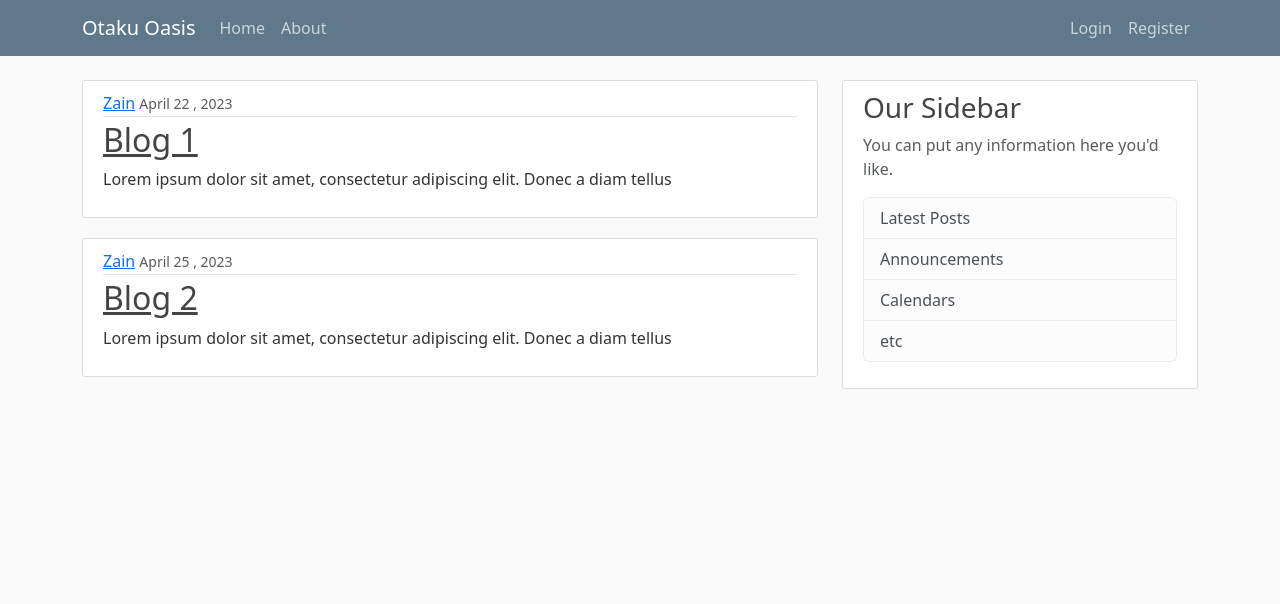
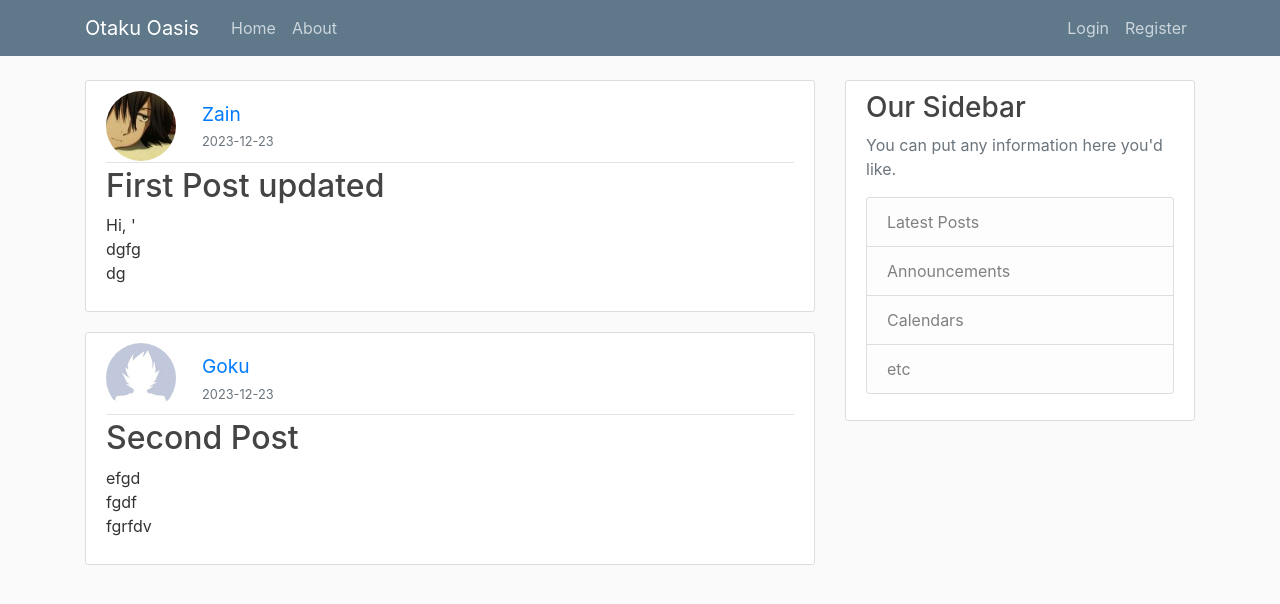
Before and after one commit to Baaqar-007/Blog_007, a Flask app: page / in a window 1280 px wide. Shown: the top 604 px of the page. Run offline with Flask 3, Linux system fonts and the light colour scheme; some libraries are stand-ins or nearby versions.

Commit message:
Add create, update and delete functionality for posts.

```diff
--- a/application/routes.py
+++ b/application/routes.py
@@ -1,34 +1,18 @@
 import secrets
 import os
 from PIL import Image
-from flask import  render_template , flash, redirect , url_for , request
-from application.forms import RegistrationForm, LoginForm, UpdateAccountForm
+from flask import  render_template , flash, redirect , url_for , request, abort
+from application.forms import RegistrationForm, LoginForm, UpdateAccountForm, PostForm
 from application.models import User, Post
 from application import app, db ,bcrypt
 from flask_login import login_user , current_user, logout_user, login_required
 
 
-# list of sample blog posts
-posts = [
-    {
-        'author' : 'Zain',
-        'title' : 'Blog 1',
-        'content' : '''Lorem ipsum dolor sit amet, consectetur adipiscing elit. Donec a diam tellus''',
-        'date_posted' : 'April 22 , 2023'
-    }
-    ,
-    {
-        'author' : 'Zain',
-        'title' : 'Blog 2',
-        'content' : '''Lorem ipsum dolor sit amet, consectetur adipiscing elit. Donec a diam tellus''',
-        'date_posted' : 'April 25 , 2023'
-    }
-]
-
 # define home route
 @app.route('/')
 @app.route('/home')
 def home():
+    posts = Post.query.all()
     return render_template('home.html', posts=posts)
 
 # define about route
@@ -101,3 +85,50 @@ def account():
         form.email.data = current_user.email
     image_file = url_for('static', filename = 'profile_pics/' + current_user.image_file)
     return render_template('account.html', title = "Account", image_file=image_file, form=form)
+
+@app.route("/post/new", methods =["GET", "POST"])
+@login_required
+def new_post():
+    form = PostForm()
+    if form.validate_on_submit():
+        post = Post(title = form.title.data, content = form.content.data, author =current_user )
+        db.session.add(post)
+        db.session.commit()
+        flash("You post has been created!", 'success')
+        return redirect(url_for('home'))
+    return render_template('create_post.html', title = "New Post", form = form,  legend = 'New Post')
+
+@app.route("/post/<int:post_id>")
+def post(post_id):
+    post = Post.query.get_or_404(post_id)
+    return render_template('post.html', title = post.title, post=post)
+
+@app.route("/post/<int:post_id>/update", methods =["GET", "POST"])
+@login_required
+def update_post(post_id):
+    post = Post.query.get_or_404(post_id)
+    if post.author != current_user:
+        abort(403)
+    form = PostForm()
+    if form.validate_on_submit():
+        post.title = form.title.data
+        post.content = form.content.data
+        db.session.commit()
+        flash("Your post has been updated!", "success")
+        return redirect(url_for('post', post_id = post.id))
+    elif request.method =='GET':
+        form.title.data = post.title
+        form.content.data = post.content
+    return render_template('create_post.html', title = "Update Post",
+                           form = form, legend = 'Update Post')
+
+@app.route("/post/<int:post_id>/delete", methods =["POST"])
+@login_required
+def delete_post(post_id):
+    post = Post.query.get_or_404(post_id)
+    if post.author != current_user:
+        abort(403)
+    db.session.delete(post)
+    db.session.commit()
+    flash("Your post has been deleted!", "success")
+    return redirect(url_for('home'))
--- a/application/templates/home.html
+++ b/application/templates/home.html
@@ -4,12 +4,16 @@
     {% for post in posts %}
         <article class="media content-section">
             <div class="media-body">
-            <div class="article-metadata">
-                <a class="mr-2" href="#">{{ post.author }}</a>
-                <small class="text-muted">{{ post.date_posted }}</small>
-            </div>
-            <h2><a class="article-title" href="#">{{ post.title }}</a></h2>
-            <p class="article-content">{{ post.content }}</p>
+                <div class="article-metadata" style="display: flex; align-items: center;">
+                    <img class ="rounded-circle article-img" src="{{url_for('static', filename ='profile_pics/'+ post.author.image_file)}}" style="width: 70px; height: 70px;">
+                    <div style="margin-left: 10px;">
+                        <a class="mr-2" style="font-size:larger; text-decoration: none; margin-top: 10px;" href="#">{{post.author.username }}</a>
+                        <br>
+                        <small class="text-muted">{{ post.date_posted.strftime('%Y-%m-%d') }}</small>
+                    </div>
+                </div>
+                <h2><a class="article-title" style="text-decoration: none;" href="{{url_for('post', post_id=post.id)}}">{{ post.title }}</a></h2>
+                <p class="article-content">{{ post.content }}</p>
             </div>
         </article>
     {% endfor %}
--- a/application/templates/layout.html
+++ b/application/templates/layout.html
@@ -1,10 +1,16 @@
 <!DOCTYPE html>
-<html lang="en">
+<html>
 <head>
-    <meta charset="UTF-8">
-    <meta name="viewport" content="width=device-width, initial-scale=1.0">
-    <link href="https://cdn.jsdelivr.net/npm/bootstrap@5.3.2/dist/css/bootstrap.min.css" rel="stylesheet" integrity="sha384-T3c6CoIi6uLrA9TneNEoa7RxnatzjcDSCmG1MXxSR1GAsXEV/Dwwykc2MPK8M2HN" crossorigin="anonymous">
-    <link rel="stylesheet" type="text/css" href="{{ url_for('static', filename='main.css') }}">        {% if title %}
+    <!-- Required meta tags -->
+    <meta charset="utf-8">
+    <meta name="viewport" content="width=device-width, initial-scale=1, shrink-to-fit=no">
+
+    <!-- Bootstrap CSS -->
+    <link rel="stylesheet" href="https://maxcdn.bootstrapcdn.com/bootstrap/4.0.0/css/bootstrap.min.css" integrity="sha384-Gn5384xqQ1aoWXA+058RXPxPg6fy4IWvTNh0E263XmFcJlSAwiGgFAW/dAiS6JXm" crossorigin="anonymous">
+
+    <link rel="stylesheet" type="text/css" href="{{ url_for('static', filename='main.css') }}">
+
+    {% if title %}
         <title>Otaku Oasis - {{ title }}</title>
     {% else %}
         <title>Otaku Oasis</title>
@@ -19,32 +25,32 @@
             <span class="navbar-toggler-icon"></span>
           </button>
           <div class="collapse navbar-collapse" id="navbarToggle">
-              <div class="navbar-nav ml-auto">
-                <a class="nav-item nav-link" href="/home">Home</a>
-                <a class="nav-item nav-link" href="/about">About</a>
+            <div class="navbar-nav mr-auto">
+              <a class="nav-item nav-link" href="{{ url_for('home') }}">Home</a>
+              <a class="nav-item nav-link" href="{{ url_for('about') }}">About</a>
             </div>
             <!-- Navbar Right Side -->
-              <div class="navbar-nav ms-auto">
+            <div class="navbar-nav">
               {% if current_user.is_authenticated %}
-                  <a class="nav-item nav-link" href="/account">Account</a>
-                  <a class="nav-item nav-link" href="/logout">Logout</a>
+                <a class="nav-item nav-link" href="{{ url_for('new_post') }}">New Post</a>
+                <a class="nav-item nav-link" href="{{ url_for('account') }}">Account</a>
+                <a class="nav-item nav-link" href="{{ url_for('logout') }}">Logout</a>
               {% else %}
-                  <a class="nav-item nav-link" href="/login">Login</a>
-                  <a class="nav-item nav-link" href="/register">Register</a>
+                <a class="nav-item nav-link" href="{{ url_for('login') }}">Login</a>
+                <a class="nav-item nav-link" href="{{ url_for('register') }}">Register</a>
               {% endif %}
             </div>
           </div>
         </div>
       </nav>
     </header>
-
     <main role="main" class="container">
       <div class="row">
         <div class="col-md-8">
           {% with messages = get_flashed_messages(with_categories=true) %}
             {% if messages %}
               {% for category, message in messages %}
-                  <div class="alert alert-{{ category }}" role="alert">
+                <div class="alert alert-{{ category }}">
                   {{ message }}
                 </div>
               {% endfor %}
@@ -52,7 +58,7 @@
           {% endwith %}
           {% block content %}{% endblock %}
         </div>
-          <div class="col-md-4 ">
+        <div class="col-md-4">
           <div class="content-section">
             <h3>Our Sidebar</h3>
             <p class='text-muted'>You can put any information here you'd like.
@@ -67,8 +73,12 @@
         </div>
       </div>
     </main>
-    <script src="https://cdn.jsdelivr.net/npm/bootstrap@5.3.2/dist/js/bootstrap.bundle.min.js" integrity="sha384-C6RzsynM9kWDrMNeT87bh95OGNyZPhcTNXj1NW7RuBCsyN/o0jlpcV8Qyq46cDfL" crossorigin="anonymous"></script>
-    <script src="https://cdn.jsdelivr.net/npm/@popperjs/core@2.11.8/dist/umd/popper.min.js" integrity="sha384-I7E8VVD/ismYTF4hNIPjVp/Zjvgyol6VFvRkX/vR+Vc4jQkC+hVqc2pM8ODewa9r" crossorigin="anonymous"></script>
-<script src="https://cdn.jsdelivr.net/npm/bootstrap@5.3.2/dist/js/bootstrap.min.js" integrity="sha384-BBtl+eGJRgqQAUMxJ7pMwbEyER4l1g+O15P+16Ep7Q9Q+zqX6gSbd85u4mG4QzX+" crossorigin="anonymous"></script>
+
+
+    <!-- Optional JavaScript -->
+    <!-- jQuery first, then Popper.js, then Bootstrap JS -->
+    <script src="https://code.jquery.com/jquery-3.2.1.slim.min.js" integrity="sha384-KJ3o2DKtIkvYIK3UENzmM7KCkRr/rE9/Qpg6aAZGJwFDMVNA/GpGFF93hXpG5KkN" crossorigin="anonymous"></script>
+    <script src="https://cdnjs.cloudflare.com/ajax/libs/popper.js/1.12.9/umd/popper.min.js" integrity="sha384-ApNbgh9B+Y1QKtv3Rn7W3mgPxhU9K/ScQsAP7hUibX39j7fakFPskvXusvfa0b4Q" crossorigin="anonymous"></script>
+    <script src="https://maxcdn.bootstrapcdn.com/bootstrap/4.0.0/js/bootstrap.min.js" integrity="sha384-JZR6Spejh4U02d8jOt6vLEHfe/JQGiRRSQQxSfFWpi1MquVdAyjUar5+76PVCmYl" crossorigin="anonymous"></script>
 </body>
 </html>
```
Also changed, not shown: application/forms.py (+7 -1 lines), application/templates/create_post.html (added, +41 -0 lines), application/templates/post.html (added, +45 -0 lines), instance/site.db. Lines whose indentation alone changed are shown as unchanged.
